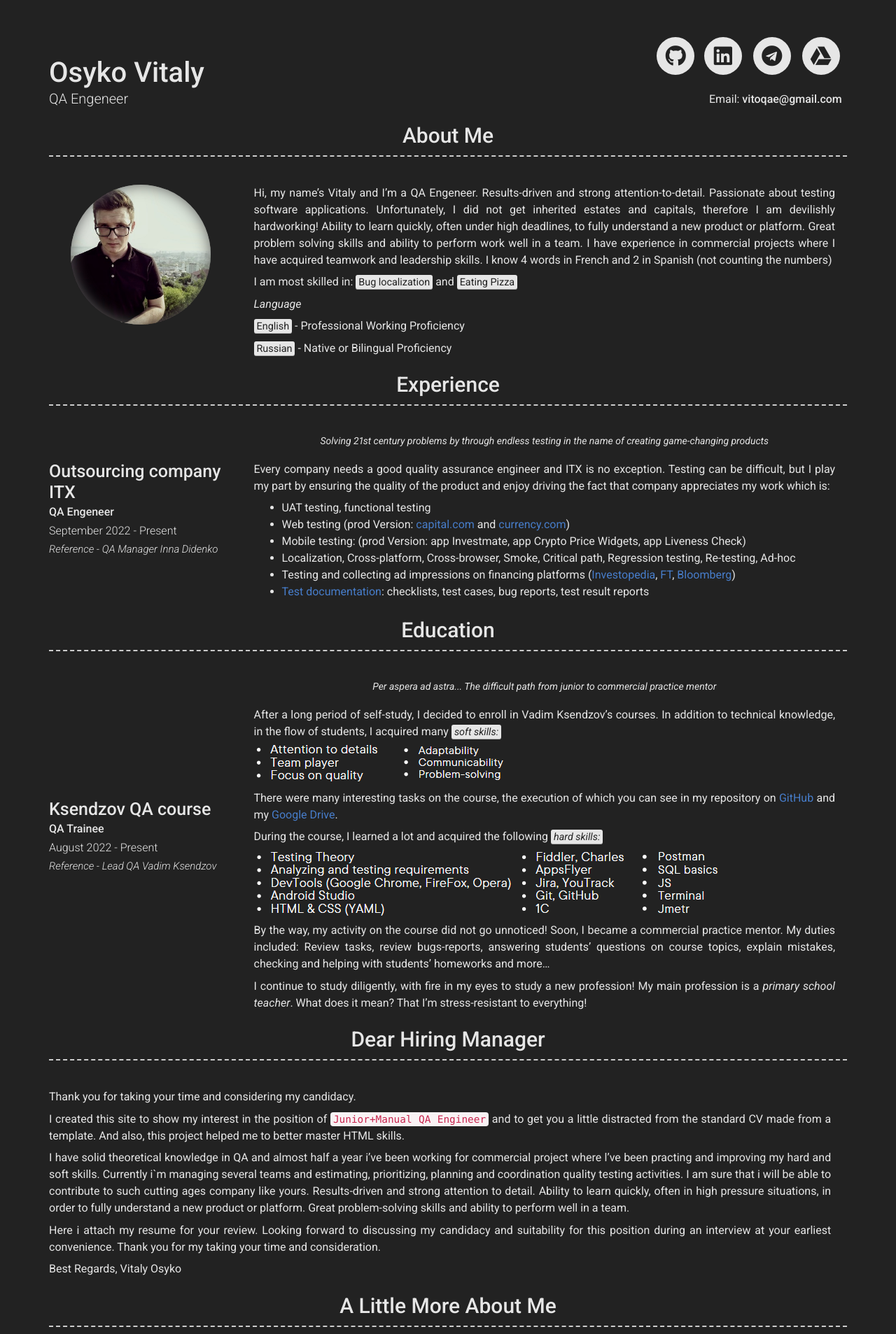
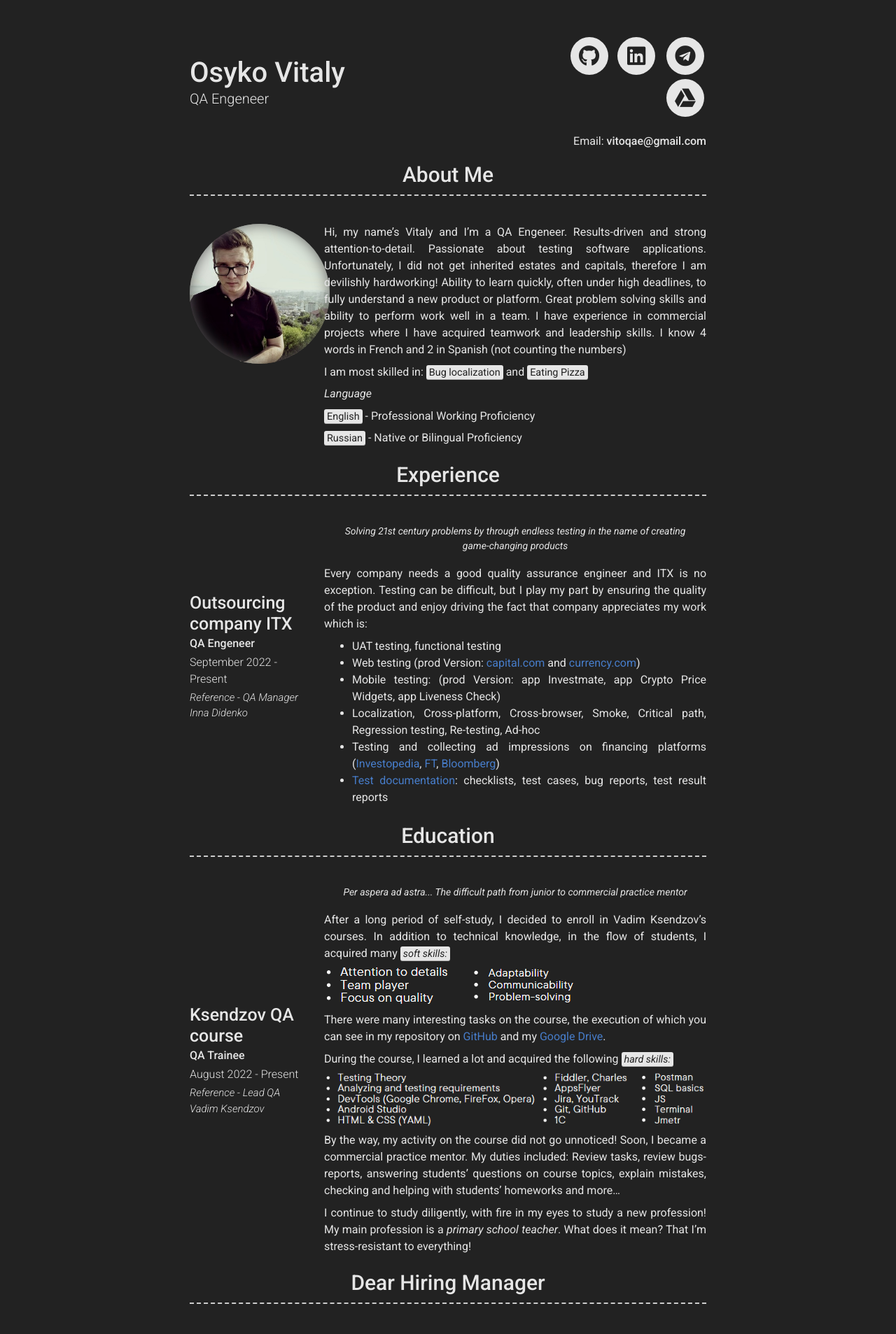
Before and after one commit to VitoOsyko/gadaborshev.github.io, a Jekyll site: the page built from index.md, in a window 1280 px wide. Shown: the top 1907 px of the page at 70% size. Built offline with Jekyll 4.4.1, drawn with Linux system fonts in a browser that asks for light colours; nearby versions of some CDN libraries.

Commit message:
width: 99%

```diff
--- a/_sass/base.scss
+++ b/_sass/base.scss
@@ -156,6 +156,7 @@ body {
 
 .container {
   margin-top:15px;
+  width: 60%;
 
   @media print {
     margin-top: 20px;
--- a/_sass/type.scss
+++ b/_sass/type.scss
@@ -67,7 +67,6 @@ h4 {
 p, ul {
   font-size: 1.6rem;
   text-align: justify;
-  width: 98%
 }
 
 a i {
```
